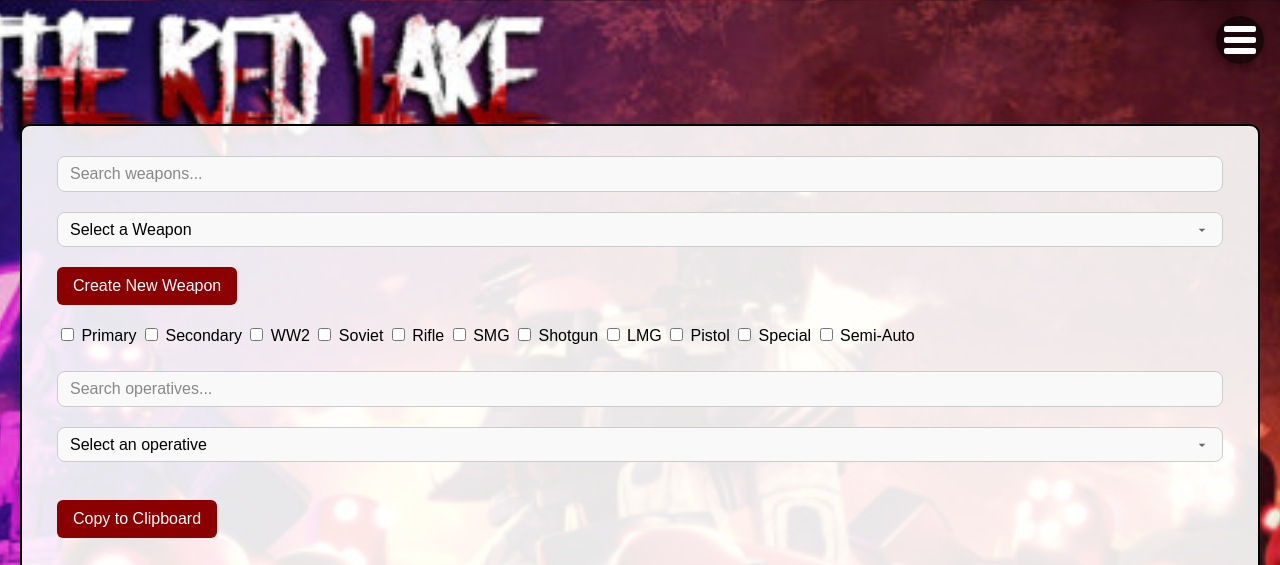
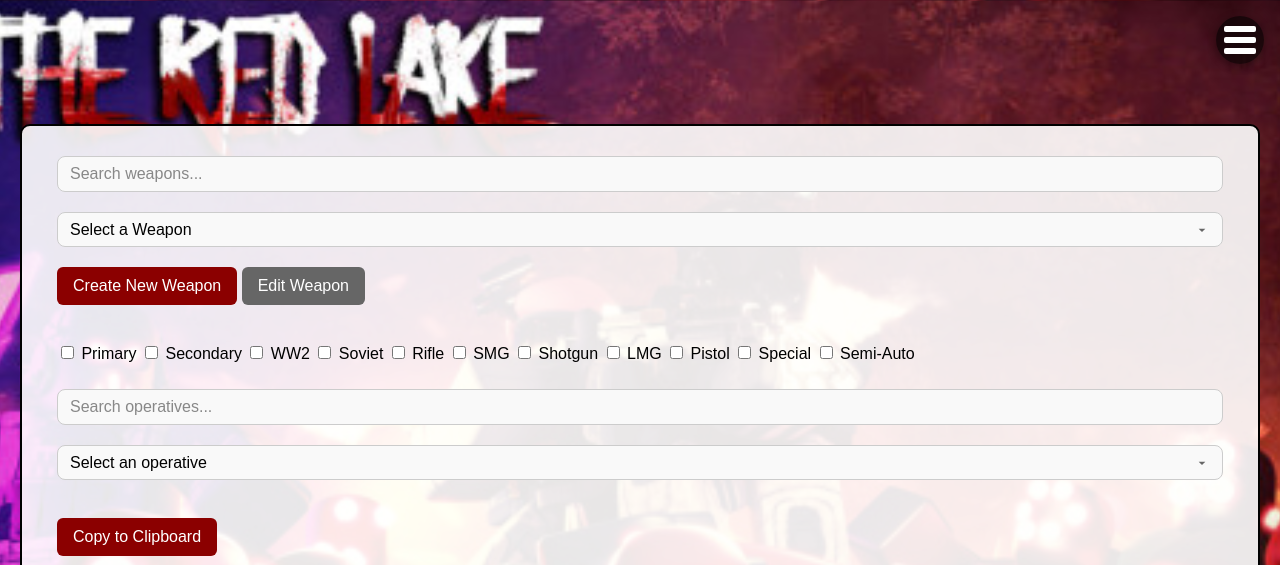
Before and after one commit to ScriptSorcerer20/TRL-gun-stats, a Flask app: page /calculator in a window 1280 px wide. Shown: the top 565 px of the page. Run offline with Flask 3, Linux system fonts and the light colour scheme.

Commit message:
Enabled weapon editing functionality in calculator, updated modal handling, and improved edit button UX.

```diff
--- a/static/filterWeapons.js
+++ b/static/filterWeapons.js
@@ -6,6 +6,7 @@ let selectedGunTypes = [];
 let headshotMultiplier = 0;
 let headshotBaseApplied = false;
 let ignoreHeadshots = false;
+let isEditing = false;
 
 //fetch operatives data from JSON
 function fetchOperativesData() {
@@ -96,15 +97,17 @@ function populateWeapons() {
         select.appendChild(option);
     });
     select.addEventListener('change', (event) => {
-        const selectedWeaponId = parseInt(event.target.value);
-        if (!selectedWeaponId) {
+        const id = parseInt(event.target.value, 10);
+        if (!id) {
             document.getElementById('weapon-stats').innerHTML = '';
+            editBtn.disabled = true;
             return;
         }
-        selectedWeapon = weapons.find(weapon => weapon.id === selectedWeaponId);
+        selectedWeapon = weapons.find(w => w.id === id);
         if (selectedWeapon) {
             updateWeaponStats(selectedWeapon);
             applyModifiers();
+            editBtn.disabled = false;
         }
     });
 }
@@ -493,31 +496,57 @@ document.querySelectorAll('#guntype-filters input').forEach(checkbox => {
     checkbox.addEventListener('change', filterWeapons);
 });
 
-//Create a Weapon
+//Create/Edit a Weapon
 const openBtn = document.getElementById('weapon-create');
 const closeBtn = document.getElementById('weapon-cancel');
 const modal = document.getElementById('weapon-form');
 const form = document.getElementById('weaponForm');
+const editBtn = document.getElementById('weapon-edit');
+const editError = document.getElementById('edit-error');
 
 //Show the modal
 openBtn.addEventListener('click', () => {
     modal.style.display = 'flex';
 });
 
-//Hide the modal
 closeBtn.addEventListener('click', () => {
     modal.style.display = 'none';
     form.reset();
+    isEditing = false;
 });
+
+modal.addEventListener('click', e => {
+    if (e.target === modal) {
+        modal.style.display = 'none';
+        form.reset();
+        isEditing = false;
+    }
+});
+
 
 //Handle form submission
 form.addEventListener('submit', e => {
     e.preventDefault();
     const data = new FormData(form);
+    const types = Array.from(form.querySelectorAll('input[name="gun-type"]:checked'))
+        .map(cb => cb.value);
+    if (types.length === 0) {
+        alert('Please select at least one weapon type.');
+        return;
+    }
+    if (isEditing) {
+        selectedWeapon.name = data.get('name');
+        selectedWeapon.damage = parseFloat(data.get('damage'));
+        selectedWeapon.rpm = parseFloat(data.get('rpm'));
+        selectedWeapon.mag_size = parseFloat(data.get('magazin'));
+        selectedWeapon.reload_time = parseFloat(data.get('reload-time'));
+        selectedWeapon.damage_multiplier = parseFloat(data.get('multiplier'));
+        selectedWeapon.guntype = types;
+    } else {
         const newId = weapons.length
             ? Math.max(...weapons.map(w => w.id)) + 1
             : 1;
-    const weapon = {
+        weapons.push({
             id: newId,
             name: data.get('name'),
             damage: parseFloat(data.get('damage')),
@@ -525,19 +554,17 @@ form.addEventListener('submit', e => {
             mag_size: parseFloat(data.get('magazin')),
             reload_time: parseFloat(data.get('reload-time')),
             damage_multiplier: parseFloat(data.get('multiplier')),
-        guntype: data.getAll('gun-type')
-    };
-    weapons.push(weapon);
+            guntype: types
+        });
+    }
     populateWeapons();
+    const weaponSelect = document.getElementById('weapon-select');
+    weaponSelect.value = selectedWeapon.id;
+    weaponSelect.dispatchEvent(new Event('change'));
     modal.style.display = 'none';
     form.reset();
-});
-
-modal.addEventListener('click', e => {
-    if (e.target === modal) {
-        modal.style.display = 'none';
-        form.reset();
-    }
+    isEditing = false;
+    editBtn.disabled = true;
 });
 
 document.getElementById('copy-stats').addEventListener('click', async () => {
@@ -578,6 +605,26 @@ document.getElementById('copy-stats').addEventListener('click', async () => {
     }
 });
 
+editBtn.addEventListener('click', () => {
+    if (!selectedWeapon) {
+        editError.textContent = '⚠️ You must select a weapon first.';
+        return;
+    }
+    editError.textContent = '';
+    isEditing = true;
+    isEditing = true;
+    form.elements['name'].value = selectedWeapon.name;
+    form.elements['damage'].value = selectedWeapon.damage;
+    form.elements['rpm'].value = selectedWeapon.rpm;
+    form.elements['magazin'].value = selectedWeapon.mag_size;
+    form.elements['reload-time'].value = selectedWeapon.reload_time;
+    form.elements['multiplier'].value = selectedWeapon.damage_multiplier;
+    form.querySelectorAll('input[name="gun-type"]').forEach(cb => {
+        cb.checked = selectedWeapon.guntype.includes(cb.value);
+    });
+    modal.style.display = 'flex';
+});
+
 function showCopyMessage(text, type) {
     const msg = document.getElementById('copy-message');
     msg.textContent = text;
--- a/static/style.css
+++ b/static/style.css
@@ -594,8 +594,28 @@ body.menu-open {
     cursor: pointer;
 }
 
+#weapon-edit {
+    margin: 0 0 20px;
+    padding: 10px 16px;
+    background-color: darkred;
+    border: none;
+    border-radius: 6px;
+    color: white;
+    font-size: 1rem;
+    cursor: pointer;
+}
+
 #weapon-create:hover {
     background-color: red;
+}
+
+#weapon-edit:hover {
+    background-color: red;
+}
+
+#weapon-edit:disabled {
+    background-color: #666;
+    cursor: not-allowed;
 }
 
 #copy-stats {
--- a/templates/calculator.html
+++ b/templates/calculator.html
@@ -35,6 +35,8 @@
         </select>
     </div>
     <button id="weapon-create">Create New Weapon</button>
+    <button id="weapon-edit" disabled>Edit Weapon</button>
+    <div id="edit-error" class="error-message" aria-live="polite"></div>
     <div id="weapon-form">
         <div>
             <h2>New Weapon</h2>
@@ -126,7 +128,6 @@
     </div>
     <script src="{{ url_for('static', filename='filterWeapons.js') }}"></script>
     <script>
-        //
         const hamburger = document.querySelector('.hamburger');
         const navMenu = document.querySelector('.nav-menu');
         hamburger.addEventListener('click', () => {
@@ -155,13 +156,6 @@
                 });
             }
         });
-        document.getElementById('weaponForm').addEventListener('submit', function (event) {
-            const checkboxes = document.querySelectorAll('input[name="gun-type"]:checked');
-            if (checkboxes.length === 0) {
-                event.preventDefault();
-                alert('Please select at least one weapon type.');
-            }
-        });
     </script>
 </main>
 </body>
```
Lines whose indentation alone changed are shown as unchanged.
